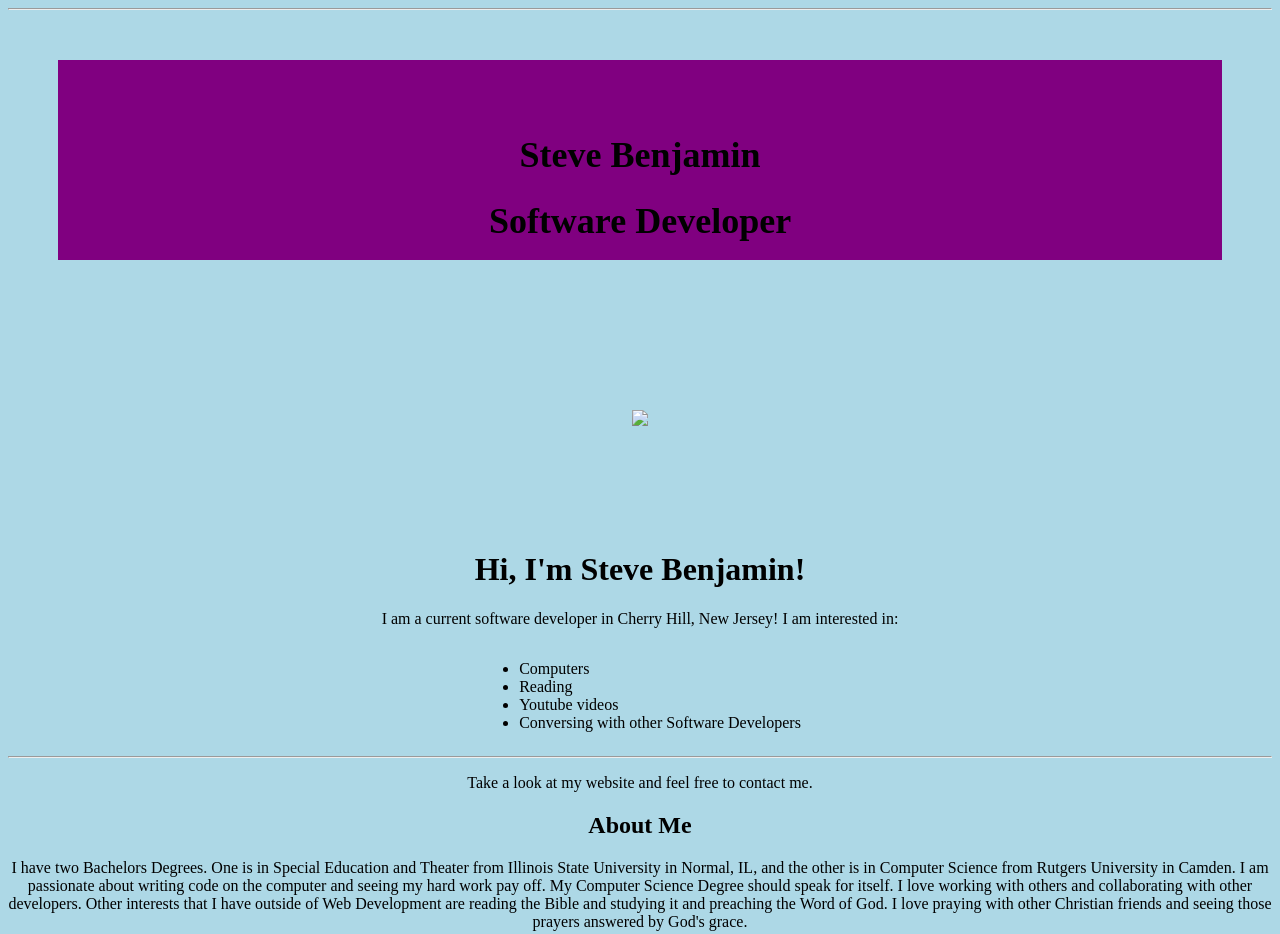
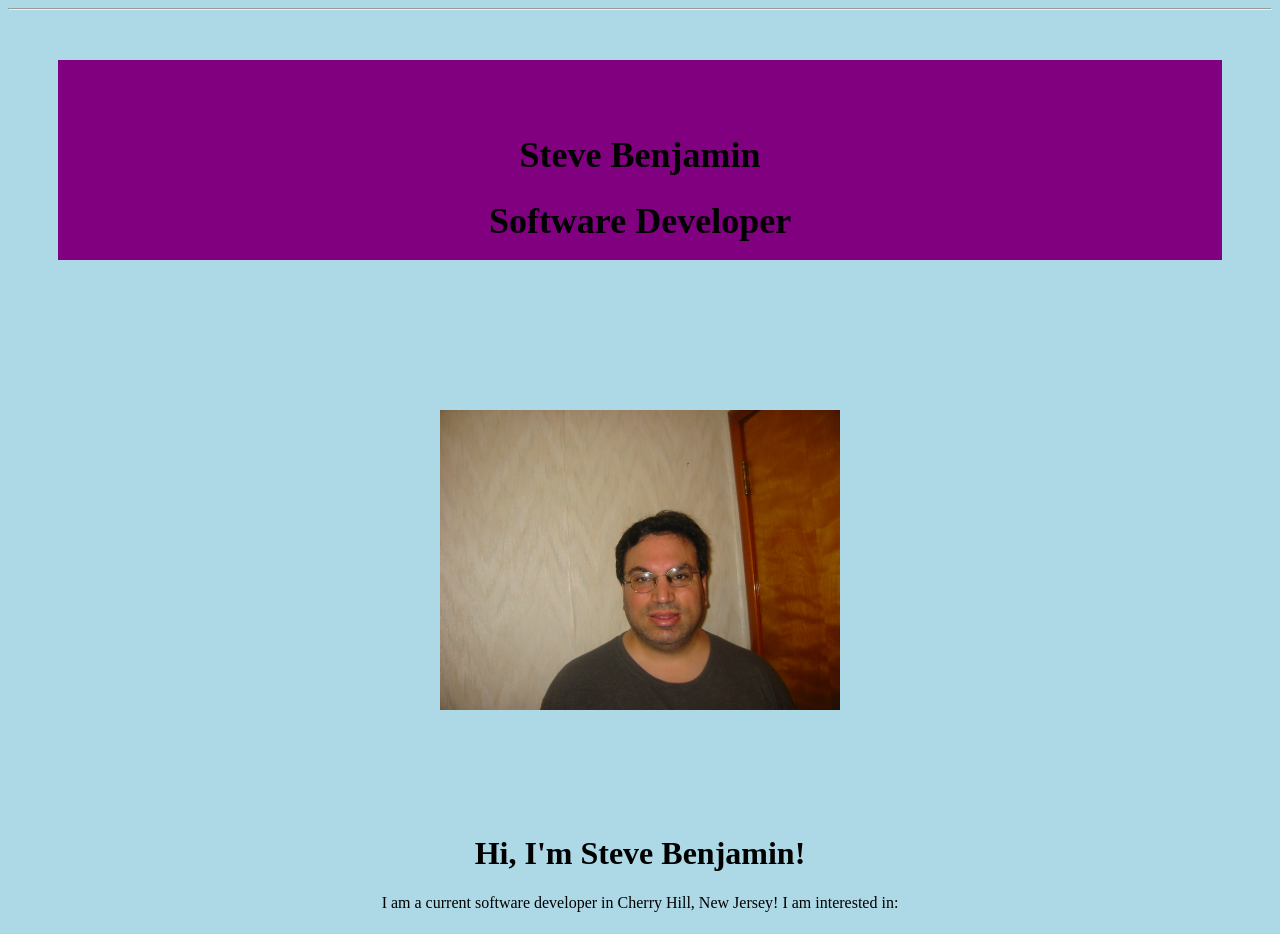
Before and after one commit to benyamim/StevesWebProject, a plain HTML site: page index.html in a window 1280 px wide. Shown: the top 934 px of the page. Drawn offline with Linux system fonts and the light colour scheme.

Commit message:
Update index.html

```diff
--- a/index.html
+++ b/index.html
@@ -17,7 +17,7 @@
     <h1>Software Developer</h1>
 </header>
 
-<img src="StevesWebpageproject/Steve.jpg" width="400"/>
+<img src="Steve.jpg" width="400"/>
 
 <h1>Hi, I'm Steve Benjamin!</h1>
 
```
